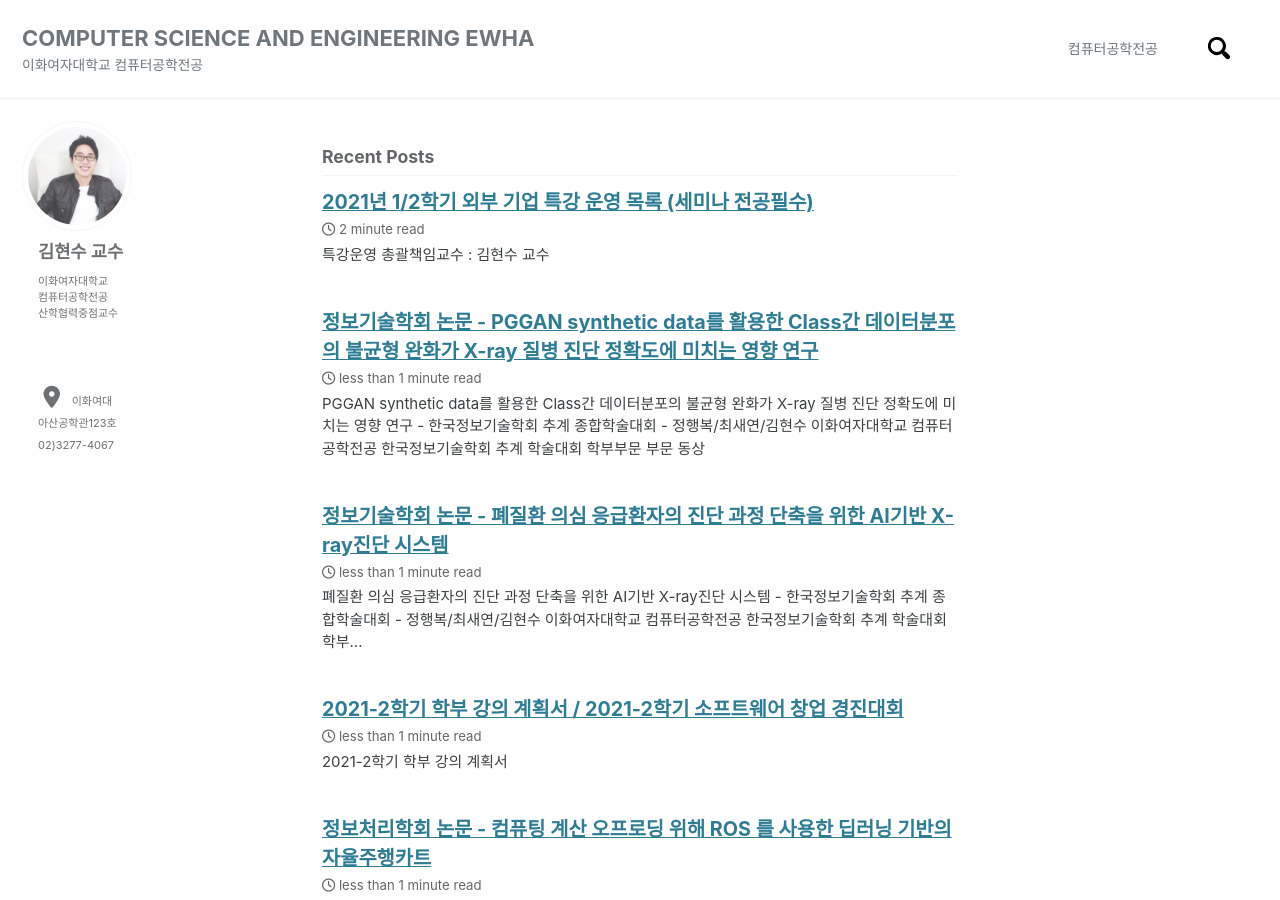
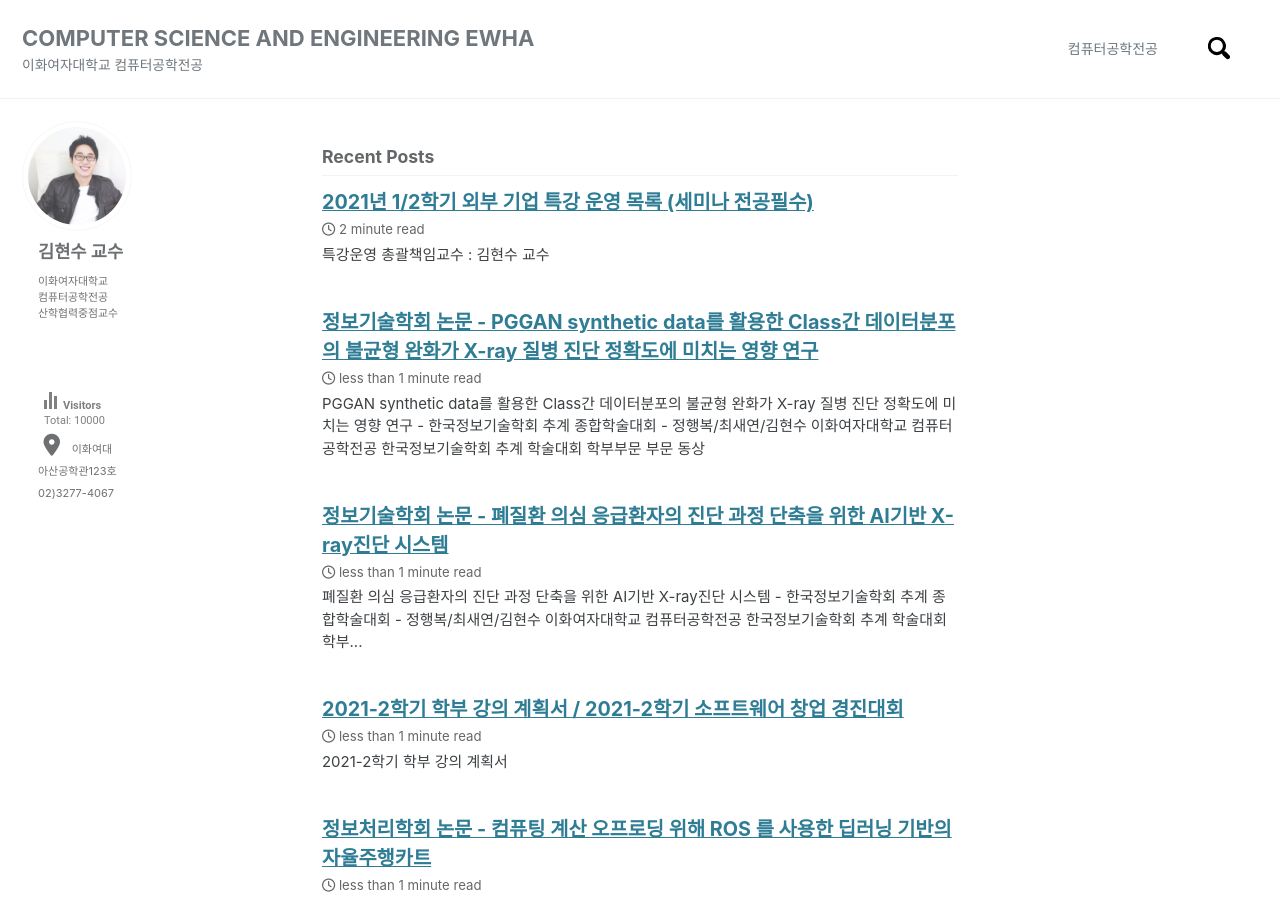
Before and after one commit to faculty-hieonn/faculty-hieonn.github.io, a Jekyll site: the page built from index.html, in a window 1280 px wide and 900 px high. Built offline with Jekyll 4.4.1, drawn with Linux system fonts in a browser that asks for light colours; cached includes are drawn as plain includes; nearby versions of some CDN libraries; the list of posts is cut into pages by our own code.

Commit message:
counter work

```diff
--- a/_includes/author-profile.html
+++ b/_includes/author-profile.html
@@ -47,6 +47,8 @@
             <script type="text/javascript" src="https://www.counters-free.net/count/64iz"></script><br>
             <a href='https://www.symptoma.kr/ko/info/covid-19#info' style='color: #ffffff;'>코로나 바이러스 증상</a> <script type='text/javascript' src='https://whomania.com/ctr?id=1f97cd03a8a6900659bf208e245c28c516f152c0'></script>
           </div>
+
+          <svg width="100" height="45" id="besucherzaehler2"><g><rect width="100" height="45" x="0" y="0" style="fill: #ffffff;" fill-opacity="1.0"></rect><text x="6" y="38" style="" font-family="Roboto, sans-serif" font-size="11" fill="#565656">Total: 10000</text><rect width="3" height="9" x="6" y="14" style="fill: #565656;"></rect><rect width="3" height="17" x="11" y="6" style="fill: #565656;"></rect><rect width="3" height="13" x="16" y="10" style="fill: #565656;"></rect><text x="25" y="23" style="font-weight: bold;" font-family="Roboto, sans-serif" font-size="11" fill="#565656">Visitors</text></g></svg>
 
           {% if author.location %}
           <div itemprop="homeLocation" itemscope itemtype="https://schema.org/Place">
```
